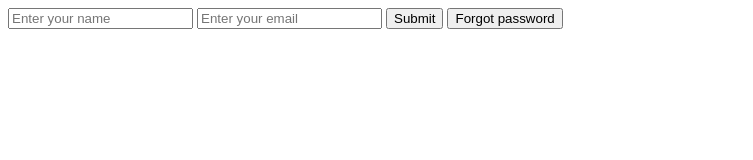
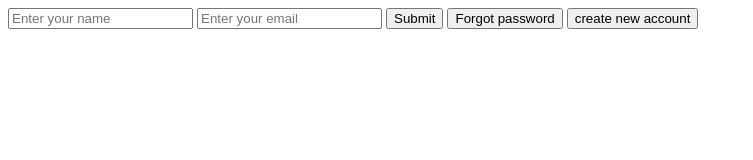
Before and after one commit to kiranwithcode/Testing-Clone, a plain HTML site: page login.html in a window 1280 px wide. Shown: the whole page, without its empty margins (0-753 px from the left). Drawn offline with Linux system fonts and the light colour scheme.

Commit message:
added some data

```diff
--- a/login.html
+++ b/login.html
@@ -12,6 +12,7 @@
         <input type="text" placeholder="Enter your email">
         <input type="submit" value="Submit">
         <input type="submit" value="Forgot password">
+        <input type="submit" value="create new account">
     </form>
 </body>
 </html>
```
